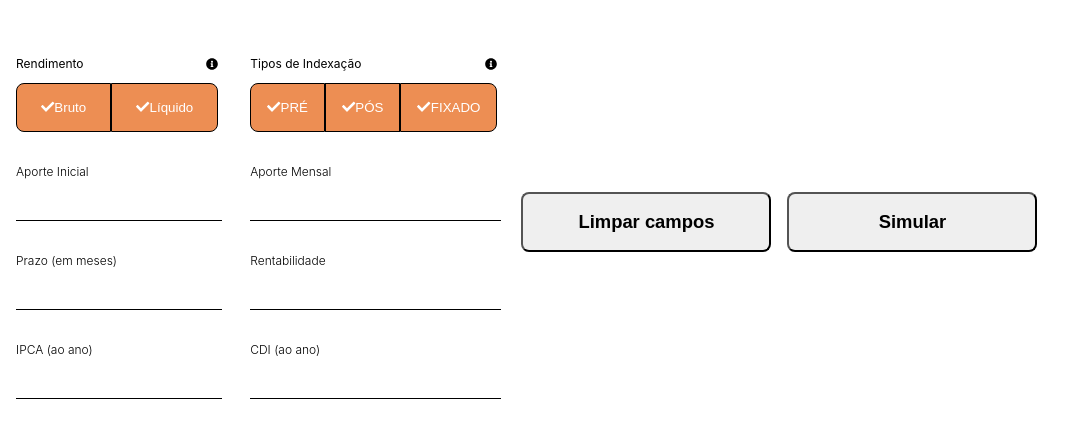
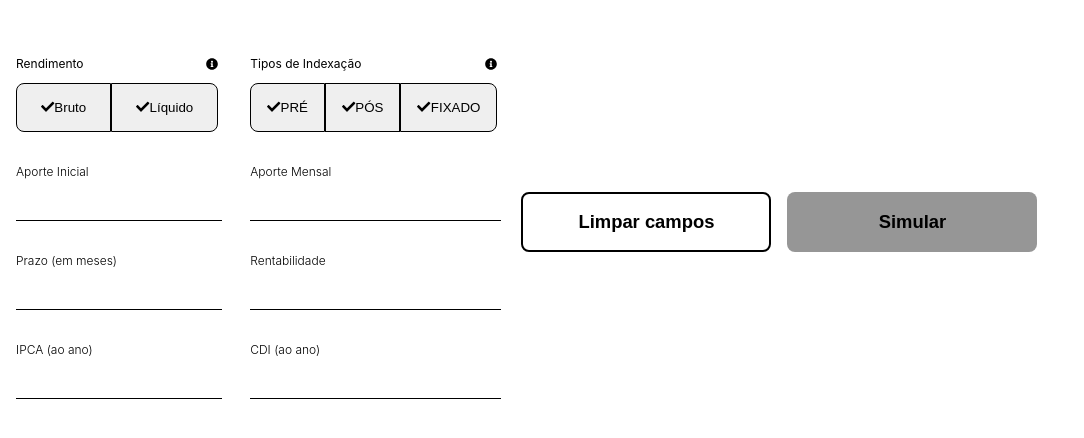
Before and after one commit to angelicamarttins/eqi, a React (Create React App) app: page / in a window 1280 px wide. Shown: the top 438 px of the page, without its empty margins (0-1084 px from the left). Built offline with nearby package versions, Linux system fonts and the light colour scheme.

Commit message:
Finish the Button Component style

```diff
--- a/src/component/Button/index.js
+++ b/src/component/Button/index.js
@@ -2,10 +2,15 @@ import './style.scss'
 
 const Button = (props) => {
 	return (
-		<div>
+		<div className='button'>
 			{props.type.map((element) => {
 				return (
-					<button className='button' type='submit'>
+					<button
+						className={
+							element.title === 'Simular' ? `button--simular` : `button--limpar`
+						}
+						type='submit'
+					>
 						<label className='button__label'>{element.title}</label>
 					</button>
 				)
--- a/src/component/Button/style.scss
+++ b/src/component/Button/style.scss
@@ -1,14 +1,35 @@
+$bgHover: #ed8e53;
+$bgWhite: #fff;
+$bgGray: #969696;
+
 .button {
+	@mixin buttonType($backgroundColor, $border) {
 		width: 250px;
 		height: 60px;
 		padding: 1rem;
 		cursor: pointer;
 		border-radius: 8px;
 		margin: 0.5rem;
+		background-color: $backgroundColor;
+		@if ($border == true) {
+			border: 2px solid black;
+		} @else {
+			border: none;
+		}
+
 		&:hover {
-		background-color: #ed8e53;
+			background-color: $bgHover;
 			border: none;
 			outline: none;
+		}
+	}
+
+	&--limpar {
+		@include buttonType(transparent, true);
+	}
+
+	&--simular {
+		@include buttonType($bgGray, false);
 	}
 
 	&__label {
--- a/src/component/Select/style.scss
+++ b/src/component/Select/style.scss
@@ -1,6 +1,4 @@
 @mixin padding($pixels) {
-	color: #fff;
-	background-color: #ed8e53;
 	padding: $pixels;
 	border: 1px solid black;
 	cursor: pointer;
@@ -12,6 +10,11 @@
 	&:last-child {
 		border-radius: 0 8px 8px 0;
 	}
+
+  &:hover {
+    background-color: #ed8e53;
+    color: #fff;
+  }
 }
 
 .select {
```
Lines whose indentation alone changed are shown as unchanged.
